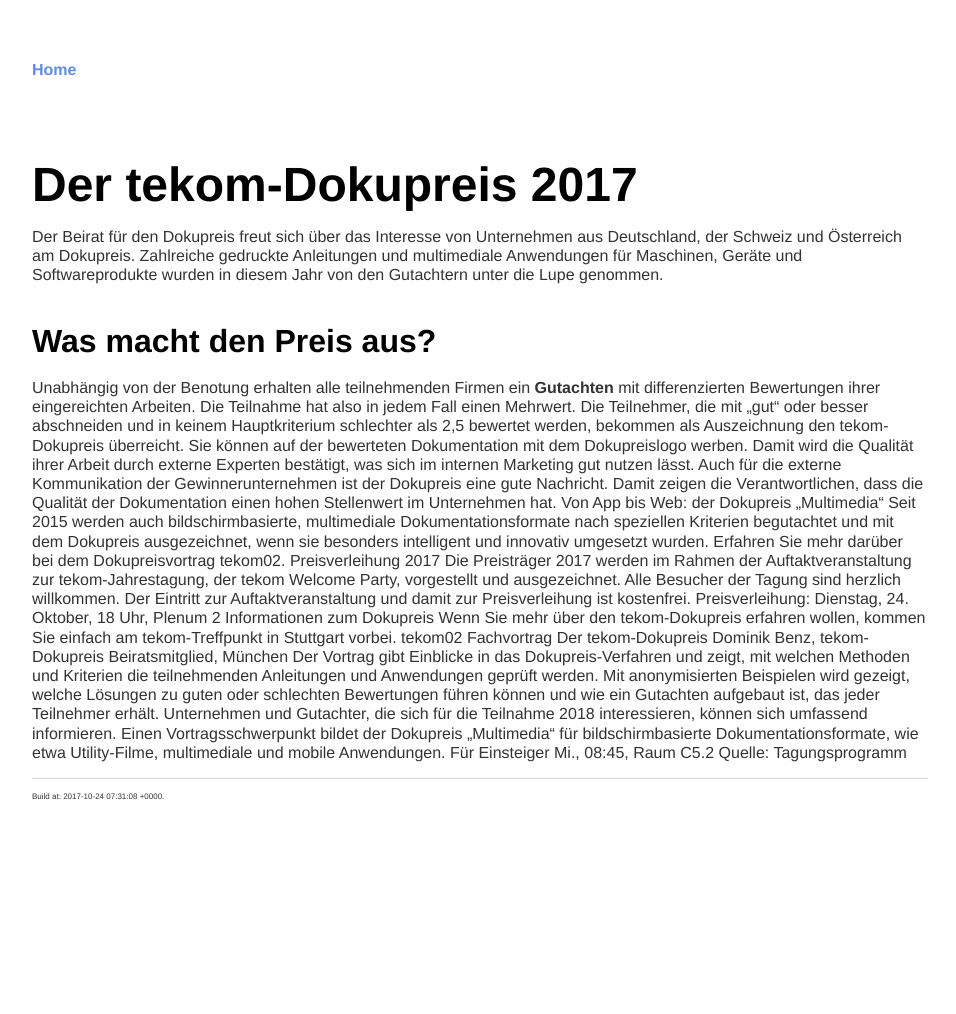
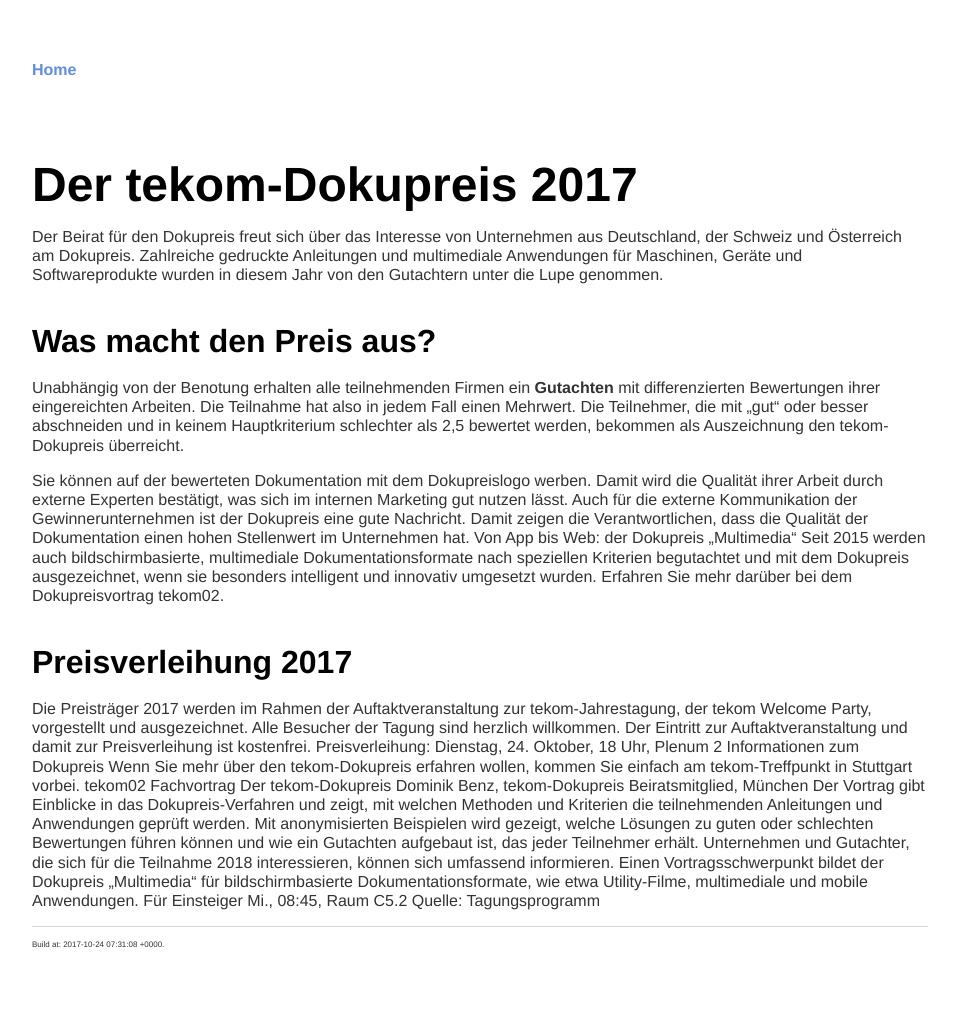
Before and after one commit to parson-AG/tekom2017_markdown_workshop, a Jekyll site: the page built from texte_tekom/Dokupreis.md, in a window 1280 px wide. Shown: the whole page, without its empty margins (160-1116 px from the left). Built offline with Jekyll 4.4.1, drawn with Linux system fonts in a browser that asks for light colours; our own code applies the rules of GitHub Pages for plain Markdown files; before the commit the page ends 900 px from its top, so only the background shows below that.

```diff
--- a/texte_tekom/Dokupreis.md
+++ b/texte_tekom/Dokupreis.md
@@ -15,7 +15,9 @@ einen Mehrwert. Die Teilnehmer, die mit „gut“
 oder besser abschneiden und in keinem
 Hauptkriterium schlechter als 2,5 bewertet
 werden, bekommen als Auszeichnung den tekom-
-Dokupreis überreicht. Sie können auf der
+Dokupreis überreicht.
+
+Sie können auf der
 bewerteten Dokumentation mit dem Dokupreislogo
 werben. Damit wird die Qualität ihrer
 Arbeit durch externe Experten bestätigt,
@@ -32,7 +34,9 @@ Kriterien begutachtet und mit dem Dokupreis ausgezeichnet,
 wenn sie besonders intelligent und
 innovativ umgesetzt wurden. Erfahren Sie mehr
 darüber bei dem Dokupreisvortrag tekom02.
-Preisverleihung 2017
+
+## Preisverleihung 2017
+
 Die Preisträger 2017 werden im Rahmen der Auftaktveranstaltung
 zur tekom-Jahrestagung, der tekom Welcome Party, vorgestellt und ausgezeichnet.
 Alle Besucher der Tagung sind herzlich willkommen.
```
